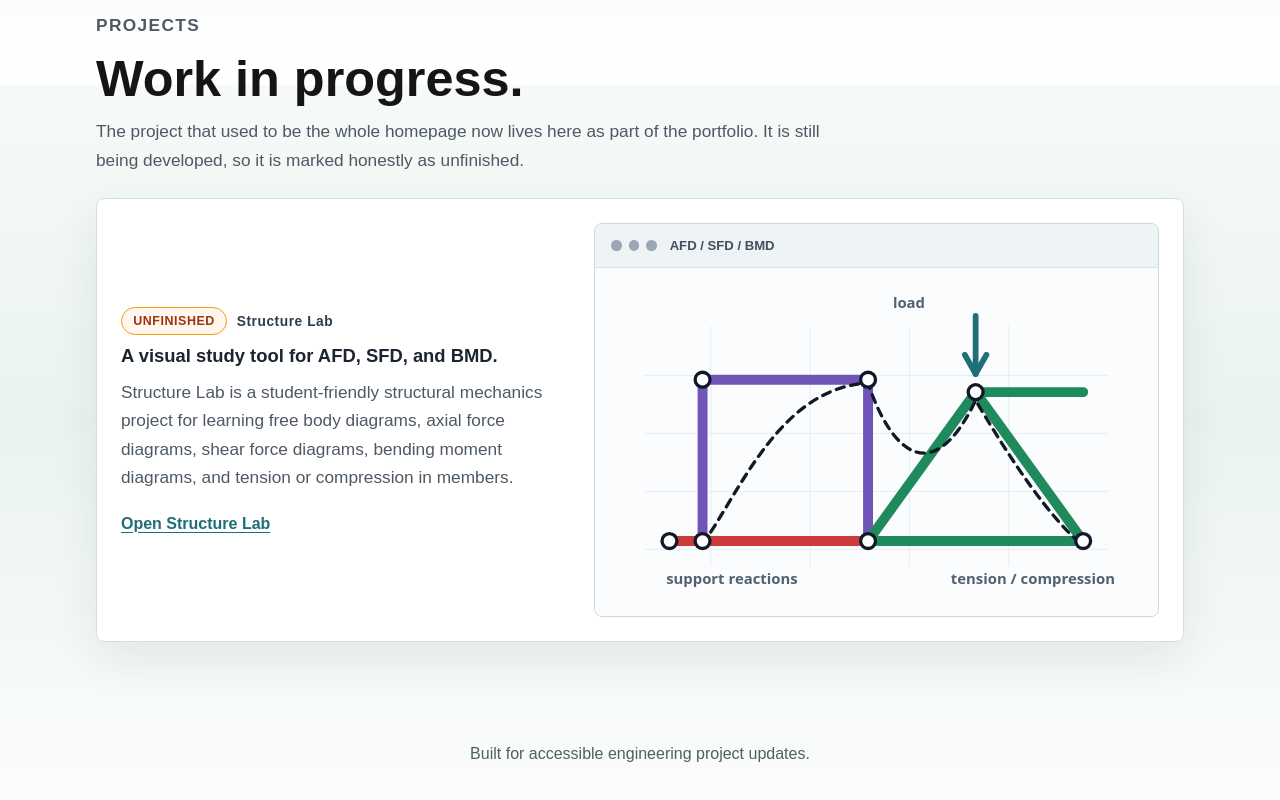
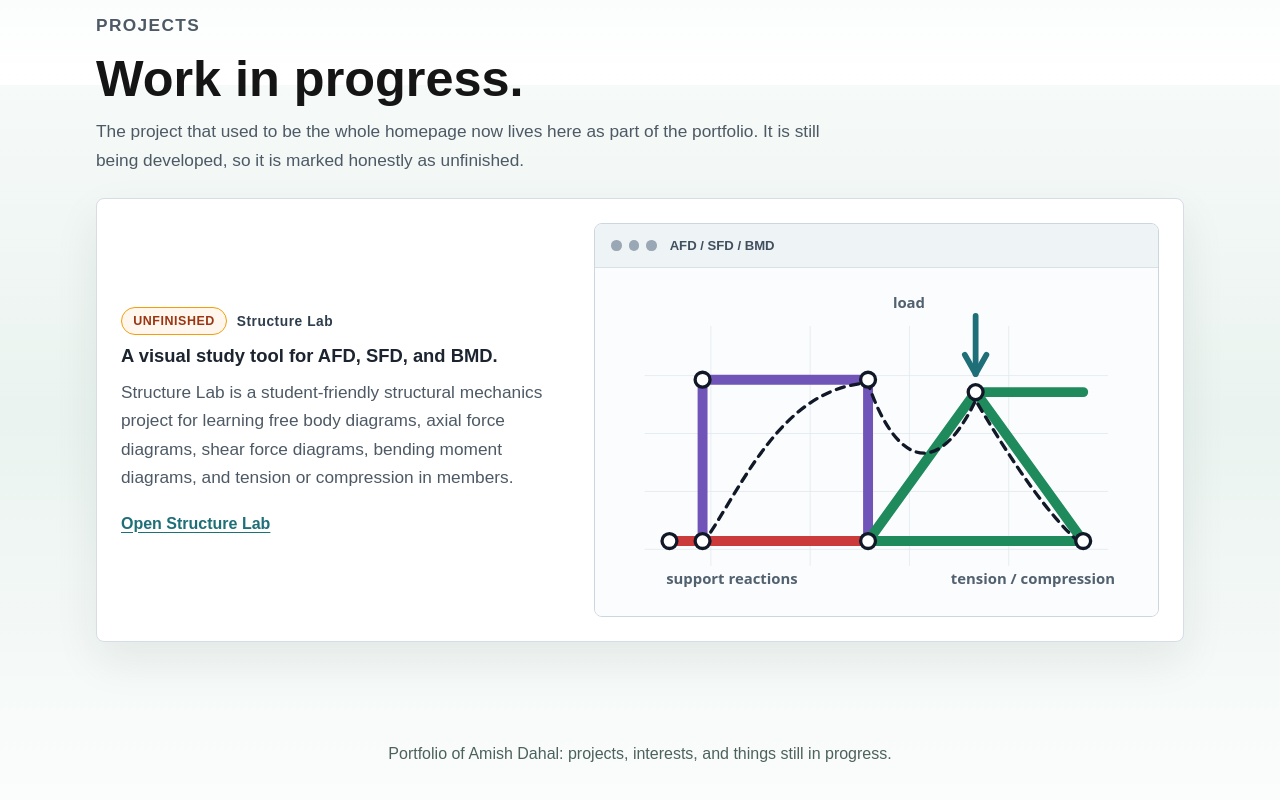
Before and after one commit to AmishDahal/sveltekit-1, a SvelteKit app: page / in a window 1280 px wide. Shown: the part 1515-2315 px from the top of the page. Built offline with nearby package versions, Linux system fonts and the light colour scheme.

Commit message:
Update portfolio footer copy

```diff
--- a/src/routes/+layout.svelte
+++ b/src/routes/+layout.svelte
@@ -25,7 +25,7 @@
 	</main>
 
 	<footer>
-		<p>Built for accessible engineering project updates.</p>
+		<p>Portfolio of Amish Dahal: projects, interests, and things still in progress.</p>
 	</footer>
 </div>
 
@@ -54,6 +54,7 @@
 		align-items: center;
 		padding: 1.5rem 1rem;
 		color: #4c625d;
+		text-align: center;
 	}
 
 	main:focus {
```
